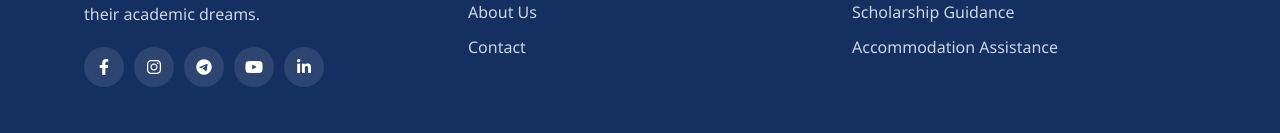
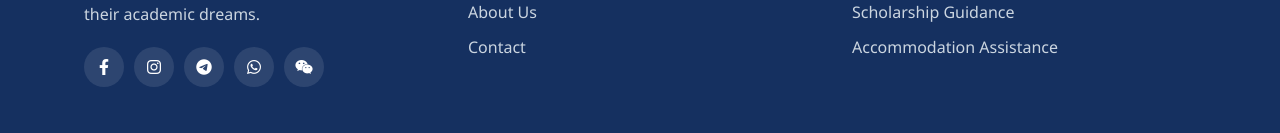
Before and after one commit to Ramilbey/dragonpath, a React (Create React App) app: page / in a window 1280 px wide. Shown: the part 6761-6894 px from the top of the page. Built offline with nearby package versions, Linux system fonts and the light colour scheme.

Commit message:
update Footer.js to fix ESLint errors for Netlify deploy fix: replace invalid hrefs and remove duplicate Services column in Footer.js to pass Netlify build

```diff
--- a/src/components/Footer/Footer.js
+++ b/src/components/Footer/Footer.js
@@ -1,57 +1,132 @@
 // src/components/Footer/Footer.js
-import React from 'react';
-import './Footer.css';
+import React from "react";
+import "./Footer.css";
 
 const Footer = ({ scrollToSection }) => {
   return (
     <footer className="footer">
       <div className="container">
         <div className="footer-grid">
+
+          {/* Logo and Social Links */}
           <div className="footer-column">
             <div className="logo">
               <i className="fas fa-graduation-cap"></i>
               <h3>DragonPath</h3>
             </div>
-            <p>Your trusted partner for studying in China. We provide comprehensive support services to help students from Uzbekistan achieve their academic dreams.</p>
+            <p>
+              Your trusted partner for studying in China. We provide
+              comprehensive support services to help students from Uzbekistan
+              achieve their academic dreams.
+            </p>
             <div className="social-links">
-              <a href="#"><i className="fab fa-facebook-f"></i></a>
-              <a href="https://www.instagram.com/dragon.path/?hl=en"><i className="fab fa-instagram"></i></a>
-              <a href="#"><i className="fab fa-telegram"></i></a>
-              <a href="#"><i className="fab fa-youtube"></i></a>
-              <a href="#"><i className="fab fa-linkedin-in"></i></a>
+              <a
+                href="https://www.facebook.com/dragon.path"
+                target="_blank"
+                rel="noopener noreferrer"
+              >
+                <i className="fab fa-facebook-f"></i>
+              </a>
+              <a
+                href="https://www.instagram.com/dragon.path/?hl=en"
+                target="_blank"
+                rel="noopener noreferrer"
+              >
+                <i className="fab fa-instagram"></i>
+              </a>
+              <a
+                href="https://t.me/pilgrimage_Muslim"
+                target="_blank"
+                rel="noopener noreferrer"
+              >
+                <i className="fab fa-telegram"></i>
+              </a>
+              <a
+                href="https://wa.me/your-number"
+                target="_blank"
+                rel="noopener noreferrer"
+              >
+                <i className="fab fa-whatsapp"></i>
+              </a>
+              <a
+                href="https://wechat.com"
+                target="_blank"
+                rel="noopener noreferrer"
+              >
+                <i className="fab fa-weixin"></i>
+              </a>
             </div>
           </div>
+
+          {/* Quick Links */}
           <div className="footer-column">
             <h3>Quick Links</h3>
             <ul className="footer-links">
-              <li><a href="#home" onClick={() => scrollToSection('home')}>Home</a></li>
-              <li><a href="#services" onClick={() => scrollToSection('services')}>Services</a></li>
-              <li><a href="#universities" onClick={() => scrollToSection('universities')}>Universities</a></li>
-              <li><a href="#about" onClick={() => scrollToSection('about')}>About Us</a></li>
-              <li><a href="#contact" onClick={() => scrollToSection('contact')}>Contact</a></li>
+              <li>
+                <a href="#home" onClick={() => scrollToSection("home")}>
+                  Home
+                </a>
+              </li>
+              <li>
+                <a href="#services" onClick={() => scrollToSection("services")}>
+                  Services
+                </a>
+              </li>
+              <li>
+                <a
+                  href="#universities"
+                  onClick={() => scrollToSection("universities")}
+                >
+                  Universities
+                </a>
+              </li>
+              <li>
+                <a href="#about" onClick={() => scrollToSection("about")}>
+                  About Us
+                </a>
+              </li>
+              <li>
+                <a href="#contact" onClick={() => scrollToSection("contact")}>
+                  Contact
+                </a>
+              </li>
             </ul>
           </div>
+
+          {/* Services Links */}
           <div className="footer-column">
             <h3>Services</h3>
             <ul className="footer-links">
-              <li><a href="#">University Selection</a></li>
-              <li><a href="#">Application Assistance</a></li>
-              <li><a href="#">Visa Support</a></li>
-              <li><a href="#">Scholarship Guidance</a></li>
-              <li><a href="#">Accommodation Assistance</a></li>
+              <li><a href="/">University Selection</a></li>
+              <li><a href="/">Application Assistance</a></li>
+              <li><a href="/">Visa Support</a></li>
+              <li><a href="/">Scholarship Guidance</a></li>
+              <li><a href="/">Accommodation Assistance</a></li>
             </ul>
           </div>
+
+          {/* Newsletter */}
           <div className="footer-column">
             <h3>Newsletter</h3>
-            <p>Subscribe for updates on university deadlines, scholarships, and educational events.</p>
+            <p>
+              Subscribe for updates on university deadlines, scholarships, and
+              educational events.
+            </p>
             <form className="footer-form">
               <input type="email" placeholder="Your Email" />
-              <button type="submit" className="btn">Subscribe</button>
+              <button type="submit" className="btn">
+                Subscribe
+              </button>
             </form>
           </div>
+
         </div>
+
         <div className="copyright">
-          <p>&copy; 2023 DragonPath Education. All rights reserved. | YueGa & Kurae</p>
+          <p>
+            &copy; 2023 DragonPath Education. All rights reserved. | YueGa &
+            Kurae
+          </p>
         </div>
       </div>
     </footer>
--- a/src/components/Header/Header.js
+++ b/src/components/Header/Header.js
@@ -9,7 +9,7 @@ const Header = ({ scrollToSection, activeSection, menuOpen, setMenuOpen }) => {
       <div className="container">
         <nav className="nav">
                   <div className="logo">
-            <img src="/images/logo/dragon.jpg" className='dragonImage'></img>
+            <img src="/images/logo/dragon.jpg" alt='dragon path log' className='dragonImage'></img>
             {/* <i className="fas fa-graduation-cap"></i> */}
             <h1>Dragon<span>Path</span></h1>
             <div className="logo-subtitle"> учеба в китае</div>
```
